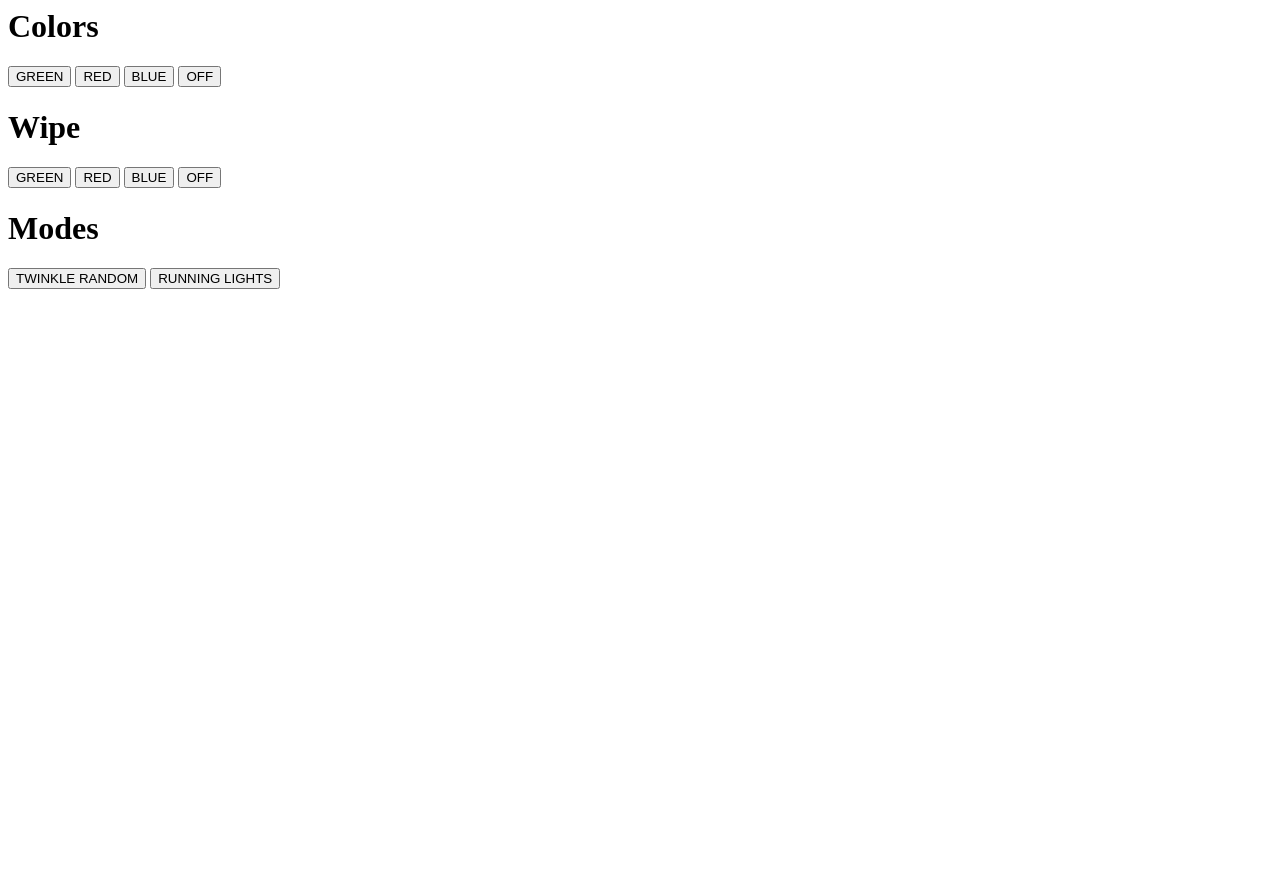
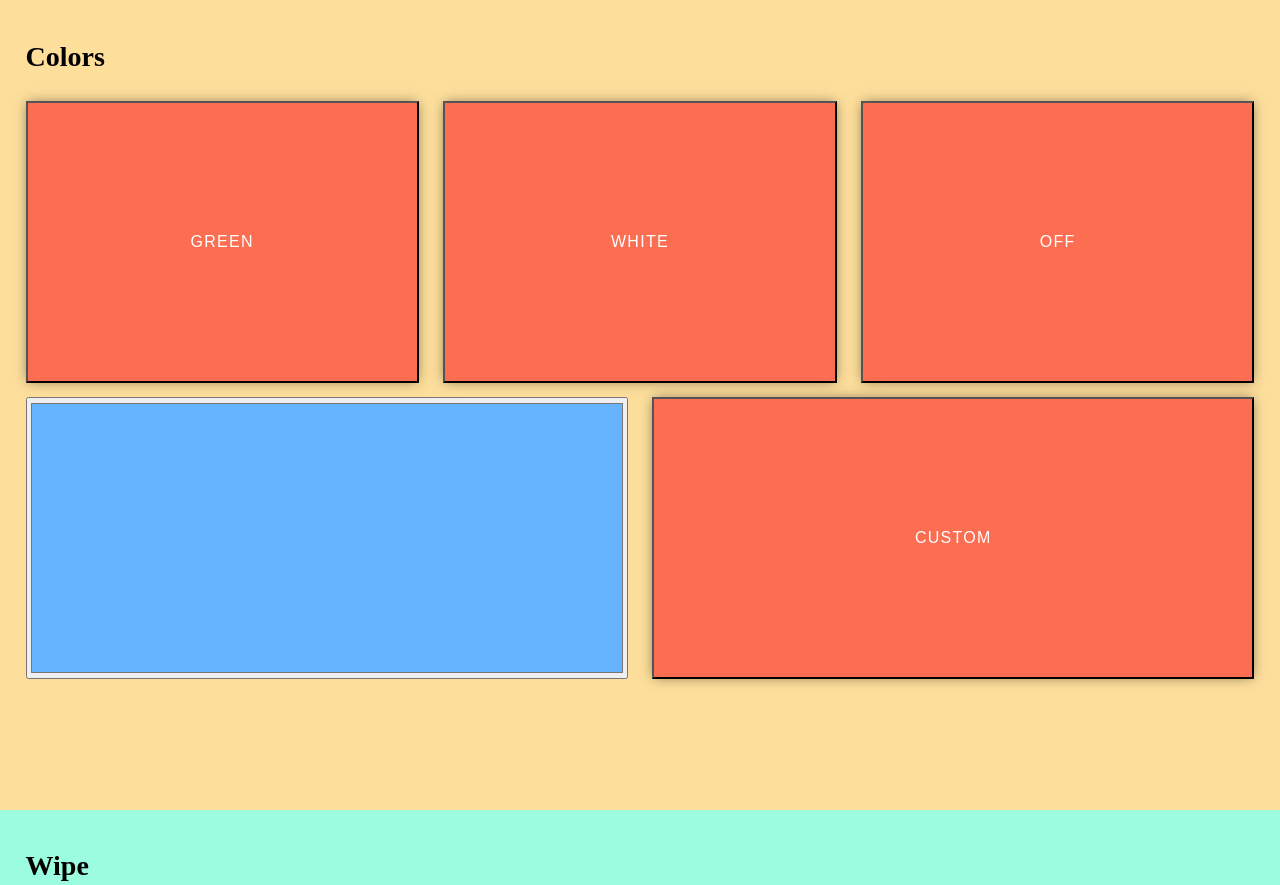
Before and after one commit to FrozenMind/infinity_mirror, a plain HTML site: page client/index.html in a window 1280 px wide. Shown: the top 885 px of the page. Before the commit the page ends 800 px from the top, so only its background shows below. Drawn offline with Linux system fonts and the light colour scheme.

Commit message:
update client design

```diff
--- a/client/index.html
+++ b/client/index.html
@@ -7,21 +7,34 @@
 </head>
 
 <body>
-  <h1>Colors</h1>
-  <button onclick="color(0, 255, 0)">GREEN</button>
-  <button onclick="color(255, 0, 0)">RED</button>
-  <button onclick="color(0, 0, 255)">BLUE</button>
-  <button onclick="color(0, 0, 0)">OFF</button>
-
-  <h1>Wipe</h1>
+  <div class="main-container">
+    <div class="color-container-outter">
+      <p>Colors</p>
+      <div class="color-container-inner">
+        <button class="color-btn-1" onclick="color(0, 255, 0)">GREEN</button>
+        <button class="color-btn-2" onclick="color(255, 255, 255)">WHITE</button>
+        <button class="color-btn-3" onclick="color(0, 0, 0)">OFF</button>
+        <input class="color-picker" type="color" id="color-picker" value="#66B3FF">
+        <button class="custom-color" onclick="customColor()">CUSTOM</button>
+      </div>
+    </div>
+    <div class="wipe-container-outter">
+      <p>Wipe</p>
+      <div class="wipe-container-inner">
         <button onclick="wipe(0, 255, 0)">GREEN</button>
         <button onclick="wipe(255, 0, 0)">RED</button>
         <button onclick="wipe(0, 0, 255)">BLUE</button>
         <button onclick="wipe(0, 0, 0)">OFF</button>
-
-  <h1>Modes</h1>
+      </div>
+    </div>
+    <div class="mode-container-outter">
+      <p>Modes</p>
+      <div class="mode-container-inner">
         <button onclick="twinkleRandom()">TWINKLE RANDOM</button>
         <button onclick="runningLights()">RUNNING LIGHTS</button>
+      </div>
+    </div>
+  </div>
 </body>
 
 </html>
--- a/client/script.js
+++ b/client/script.js
@@ -8,8 +8,23 @@ function color(red, green, blue) {
     type: 'PUT',
     url: '/color'
   }).done(data => {
-    console.log('color changed');
+    console.log('color changed')
   })
+  let hexRed = red.toString(16).length == 1 ? '0' + red.toString(16) : red.toString(16)
+  let hexGreen = green.toString(16).length == 1 ? '0' + green.toString(16) : green.toString(16)
+  let hexBlue = blue.toString(16).length == 1 ? '0' + blue.toString(16) : blue.toString(16)
+  let hex = '#' + hexRed + hexGreen + hexBlue
+  document.querySelector('.color-container-outter').style.background = hex
+
+}
+
+function customColor() {
+  let hex = document.querySelector('#color-picker').value
+  let result = /^#?([a-f\d]{2})([a-f\d]{2})([a-f\d]{2})$/i.exec(hex);
+  let r = parseInt(result[1], 16)
+  let g = parseInt(result[2], 16)
+  let b = parseInt(result[3], 16)
+  color(r, g, b)
 }
 
 function wipe(red, green, blue) {
@@ -22,7 +37,7 @@ function wipe(red, green, blue) {
     type: 'PUT',
     url: '/wipe'
   }).done(data => {
-    console.log('color wipe started');
+    console.log('color wipe started')
   })
 }
 
@@ -32,7 +47,7 @@ function twinkleRandom() {
     type: 'PUT',
     url: '/twinkle-random'
   }).done(data => {
-    console.log('twinkle random started');
+    console.log('twinkle random started')
   })
 }
 
@@ -42,6 +57,6 @@ function runningLights() {
     type: 'PUT',
     url: '/running-lights'
   }).done(data => {
-    console.log('running lights started');
+    console.log('running lights started')
   })
 }
--- a/client/style.css
+++ b/client/style.css
@@ -0,0 +1,126 @@
+body {
+  margin: 0;
+}
+
+.main-container {
+  width: 100%;
+  height: 100%;
+}
+
+.color-container-outter, .wipe-container-outter, .mode-container-outter {
+  padding: 1% 2% 1% 2%;
+  width: 96%;
+  height: 98%;
+}
+
+.color-container-outter {
+  background-color: #fdde9b;
+}
+
+.wipe-container-outter {
+  background-color: #9bfdde;
+}
+
+.mode-container-outter {
+  background-color: #de9bfd;
+}
+
+.color-container-inner {
+  width: 100%;
+  height: 90%;
+  display: grid;
+  grid-template-columns: 15% 15% 15% 15% 15% 15%;
+  grid-template-rows: 40% 40%;
+  gap: 2%;
+  grid-template-areas:
+    "color1 color1 color2 color2 color3 color3"
+    "colorpicker colorpicker colorpicker customcolor customcolor customcolor";
+}
+
+.color-btn-1 {
+  grid-area: color1;
+}
+
+.color-btn-2 {
+  grid-area: color2;
+}
+
+.color-btn-3 {
+  grid-area: color3;
+}
+
+.color-picker {
+  grid-area: colorpicker;
+  width: 100%;
+  height: 100%;
+}
+
+.custom-color {
+  grid-area: customcolor
+}
+
+.wipe-container-inner {
+  width: 100%;
+  height: 90%;
+  display: grid;
+  grid-template-columns: 48% 48%;
+  grid-template-rows: 40% 40%;
+  gap: 2%;
+  grid-template-areas:
+    "wipe1 wipe2"
+    "wipe3 wipe4";
+}
+
+.mode-container-inner {
+  width: 100%;
+  height: 90%;
+  display: grid;
+  grid-template-columns: 48% 48%;
+  grid-template-rows: 80%;
+  gap: 2%;
+  grid-template-areas:
+    "mode1 mode2";
+}
+
+p {
+  font-weight: bold;
+  font-size: 28px;
+}
+
+button {
+  padding: 16px 42px;
+  box-shadow: 0px 0px 12px -2px rgba(0,0,0,0.5);
+  line-height: 1.25;
+  background: #FC6E51;
+  text-decoration: none;
+  color: white;
+  font-size: 16px;
+  letter-spacing: .08em;
+  text-transform: uppercase;
+  position: relative;
+  transition: background-color .6s ease;
+  overflow: hidden;
+  &:after {
+    content: "";
+    position: absolute;
+    width: 0;
+    height: 0;
+    top: 50%;
+    left: 50%;
+    transform-style: flat;
+    transform: translate3d(-50%,-50%,0);
+    background: rgba(white,.1);
+    border-radius: 100%;
+    transition: width .3s ease, height .3s ease;
+  }
+  &:focus,
+  &:hover {
+      background: darken(#FC6E51,7%);
+  }
+  &:active {
+    &:after {
+      width: 200px;
+      height: 200px;
+    }
+  }
+}
```
Lines whose indentation alone changed are shown as unchanged.
